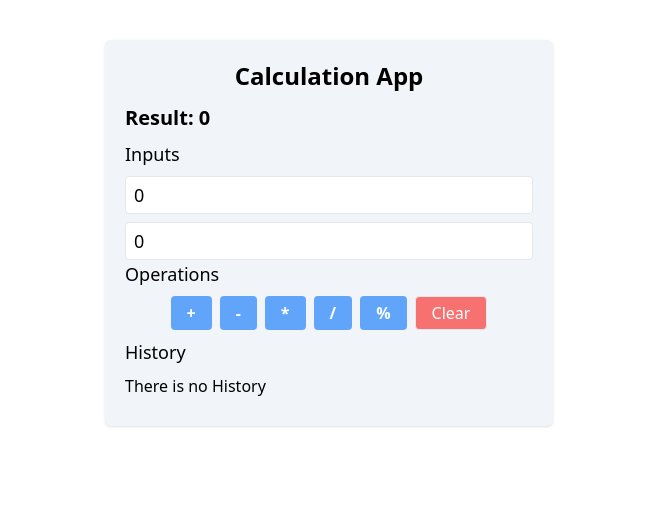
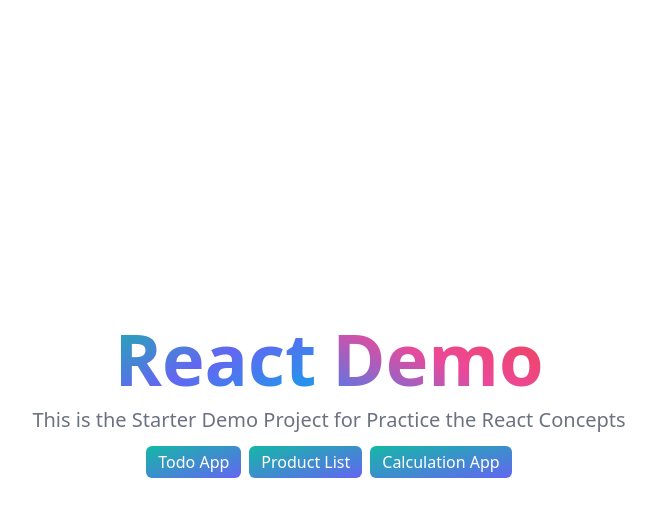
Before and after one commit to noyonalways/full-stack-army-course, a React (Vite) app in the folder frontend/react-demo/: page / in a window 1280 px wide. Shown: the top 516 px of the page, without its empty margins (311-967 px from the left). Built offline with nearby package versions, Linux system fonts and the light colour scheme.

Commit message:
refactor: calculation app refactor and app home page added
- added home page
- calculation app divided into section

```diff
--- a/frontend/react-demo/src/App.jsx
+++ b/frontend/react-demo/src/App.jsx
@@ -1,16 +1,18 @@
 import { Router } from "@reach/router";
 import ProductList from "./components/product-list";
-import Todos from "./components/todos";
+import TodoApp from "./components/todos";
 import CalculationApp from "./components/calculation-app";
+import DemoHome from "./components/demo-home";
 
 const App = () => {
-	return (
-		<Router>
-			<ProductList path="/product-list" />
-			<Todos path="/todos" />
-			<CalculationApp path="/" />
-		</Router>
-	);
+  return (
+    <Router>
+      <DemoHome path="/" />
+      <TodoApp path="/todo" />
+      <CalculationApp path="/calc-app" />
+      <ProductList path="/product-list" />
+    </Router>
+  );
 };
 
 export default App;
--- /dev/null
+++ b/frontend/react-demo/src/components/calculation-app/history-section/index.jsx
@@ -0,0 +1,31 @@
+import PropTypes from "prop-types";
+import HistoryItem from "../history-item";
+const HistorySection = ({ histories, restoredHistory, handleRestoreBtn }) => {
+  return (
+    <div>
+      <p className="my-2 text-lg font-medium">History</p>
+      {histories.length === 0 ? (
+        <p className="mb-2">There is no History</p>
+      ) : (
+        <ul className="space-y-2">
+          {histories.map((historyItem) => (
+            <HistoryItem
+              key={historyItem.id}
+              historyItem={historyItem}
+              restoredHistory={restoredHistory}
+              handleRestoreBtn={handleRestoreBtn}
+            />
+          ))}
+        </ul>
+      )}
+    </div>
+  );
+};
+
+HistorySection.propTypes = {
+  restoredHistory: PropTypes.object,
+  histories: PropTypes.array.isRequired,
+  handleRestoreBtn: PropTypes.func.isRequired,
+};
+
+export default HistorySection;
--- a/frontend/react-demo/src/components/calculation-app/index.jsx
+++ b/frontend/react-demo/src/components/calculation-app/index.jsx
@@ -1,7 +1,7 @@
 import { useState } from "react";
-import OperatorButton from "./operator-button";
-import HistoryItem from "./history-item";
-import InputField from "./input-field";
+import InputSection from "./inputs-section";
+import OperationsSection from "./operations-section";
+import HistorySection from "./history-section";
 
 function* generateId() {
   let id = 0;
@@ -24,34 +24,6 @@ const initialInputState = {
  * DONE: Render history
  * DONE: Restore the history
  */
-
-const operators = [
-	{
-		id: "001",
-		name: "Add",
-		symbol: "+",
-	},
-	{
-		id: "002",
-		name: "Minus",
-		symbol: "-",
-	},
-	{
-		id: "003",
-		name: "Multiply",
-		symbol: "*",
-	},
-	{
-		id: "004",
-		name: "Divide",
-		symbol: "/",
-	},
-	{
-		id: "005",
-		name: "Modulus",
-		symbol: "%",
-	},
-];
 
 const CalculationApp = () => {
   const [inputState, setInputState] = useState({ ...initialInputState });
@@ -104,6 +76,7 @@ const CalculationApp = () => {
     setResult(historyItem.result);
     setRestoredHistory(historyItem);
   };
+
   /*
 	// approach 2
 	const handleFieldA  = (e) => {
@@ -138,60 +111,21 @@ const CalculationApp = () => {
   return (
     <div className="max-w-md mx-auto bg-slate-100 p-5 my-10 rounded-md shadow">
       <h1 className="text-2xl font-bold text-center mb-3">Calculation App</h1>
-			<div>
+      <div className="">
         <h1 className="text-xl font-semibold mb-2">Result: {result}</h1>
-				<div>
-					<p className="font-medium text-lg mb-2">Inputs</p>
-					<div className="space-y-2">
-						<InputField
-							type={"number"}
-							value={inputState.a}
-							name={"a"}
+        <InputSection
+          inputs={inputState}
           handleInputChange={handleInputChange}
         />
-						<InputField
-							type={"number"}
-							value={inputState.b}
-							name={"b"}
-							handleInputChange={handleInputChange}
+        <OperationsSection
+          handleClearOps={handleClearOps}
+          handleArticmeticOps={handleArticmeticOps}
         />
-					</div>
-				</div>
-				<div>
-					<p className="mb-2 text-lg font-medium">Operations</p>
-					<div className="space-x-2 flex justify-center">
-						{operators.map((operator) => (
-							<OperatorButton
-								handleArticmeticOps={handleArticmeticOps}
-								key={operator.id}
-								operator={operator}
-							/>
-						))}
-						<button
-							className="px-4 py-1 bg-red-400 hover:bg-red-500 text-white border active:scale-95 rounded"
-							onClick={handleClearOps}
-						>
-							Clear
-						</button>
-					</div>
-				</div>
-				<div>
-					<p className="my-2 text-lg font-medium">History</p>
-					{histories.length === 0 ? (
-						<p className="mb-2">There is no History</p>
-					) : (
-						<ul className="space-y-2">
-							{histories.map((historyItem) => (
-								<HistoryItem
-									key={historyItem.id}
-									historyItem={historyItem}
+        <HistorySection
+          histories={histories}
           restoredHistory={restoredHistory}
           handleRestoreBtn={handleRestoreBtn}
         />
-							))}
-						</ul>
-					)}
-				</div>
       </div>
     </div>
   );
--- /dev/null
+++ b/frontend/react-demo/src/components/calculation-app/inputs-section/index.jsx
@@ -0,0 +1,34 @@
+import PropTypes from "prop-types";
+import InputField from "../input-field";
+
+const InputSection = ({ inputs, handleInputChange }) => {
+  return (
+    <div>
+      <p className="font-medium text-lg mb-2">Inputs</p>
+      <div className="space-y-2 mb-2">
+        <InputField
+          type={"number"}
+          value={inputs.a}
+          name={"a"}
+          handleInputChange={handleInputChange}
+        />
+        <InputField
+          type={"number"}
+          value={inputs.b}
+          name={"b"}
+          handleInputChange={handleInputChange}
+        />
+      </div>
+    </div>
+  );
+};
+
+InputSection.propTypes = {
+  inputs: PropTypes.shape({
+    a: PropTypes.number.isRequired,
+    b: PropTypes.number.isRequired,
+  }).isRequired,
+  handleInputChange: PropTypes.func.isRequired,
+};
+
+export default InputSection;
--- /dev/null
+++ b/frontend/react-demo/src/components/calculation-app/operations-section/index.jsx
@@ -0,0 +1,65 @@
+import PropTypes from "prop-types";
+import OperatorButton from "../operator-button";
+
+const operators = [
+  {
+    id: "001",
+    name: "Add",
+    symbol: "+",
+  },
+  {
+    id: "002",
+    name: "Minus",
+    symbol: "-",
+  },
+  {
+    id: "003",
+    name: "Multiply",
+    symbol: "*",
+  },
+  {
+    id: "004",
+    name: "Divide",
+    symbol: "/",
+  },
+  {
+    id: "005",
+    name: "Modulus",
+    symbol: "%",
+  },
+  {
+    id: "006",
+    name: "Power",
+    symbol: "**",
+  },
+];
+
+const OperationsSection = ({ handleArticmeticOps, handleClearOps }) => {
+  return (
+    <div>
+      <p className="mb-2 text-lg font-medium">Operations</p>
+      <div className="space-x-2 flex justify-center">
+        {operators.map((operator) => (
+          <OperatorButton
+            handleArticmeticOps={handleArticmeticOps}
+            key={operator.id}
+            operator={operator}
+          />
+        ))}
+        <button
+          className="px-4 py-1 bg-red-400 hover:bg-red-500 text-white border active:scale-95 rounded"
+          onClick={handleClearOps}
+        >
+          Clear
+        </button>
+      </div>
+    </div>
+  );
+};
+
+OperationsSection.propTypes = {
+  handleArticmeticOps: PropTypes.func.isRequired,
+  handleClearOps: PropTypes.func.isRequired,
+};
+
+export default OperationsSection;
--- /dev/null
+++ b/frontend/react-demo/src/components/demo-home/index.jsx
@@ -0,0 +1,46 @@
+import { Link } from "@reach/router";
+
+const DemoHome = () => {
+  return (
+    <section className="bg-white dark:bg-gray-950">
+      <div className="container mx-auto h-dvh flex items-center justify-center">
+        <div>
+          <h1 className="text-5xl space-x-4 font-extrabold lg:text-7xl 2xl:text-8xl text-center">
+            <span className="text-transparent bg-gradient-to-br bg-clip-text from-teal-500 via-indigo-500 to-sky-500 dark:from-teal-200 dark:via-indigo-300 dark:to-sky-500">
+              React
+            </span>
+
+            <span className="text-transparent bg-gradient-to-tr bg-clip-text from-blue-500 via-pink-500 to-red-500 dark:from-sky-300 dark:via-pink-300 dark:to-red-500">
+              Demo
+            </span>
+          </h1>
+          <p className="text-center lg:text-xl mt-3 text-gray-500 dark:text-gray-400">
+            This is the Starter Demo Project for Practice the React Concepts
+          </p>
+          <div className="flex items-center space-x-2 mt-3 justify-center">
+            <Link
+              className="bg-gradient-to-br from-teal-500 to-indigo-500 dark:from-teal-400 dark:to-indigo-400 px-3 py-1 rounded-md text-white font-medium active:scale-95 duration-200 text-xs md:text-base"
+              to="/todo"
+            >
+              Todo App
+            </Link>
+            <Link
+              className="bg-gradient-to-br from-teal-500 to-indigo-500 dark:from-teal-400 dark:to-indigo-400 px-3 py-1 rounded-md text-white font-medium active:scale-95 duration-200 text-xs md:text-base"
+              to="/product-list"
+            >
+              Product List
+            </Link>
+            <Link
+              className="bg-gradient-to-br from-teal-500 to-indigo-500 dark:from-teal-400 dark:to-indigo-400 px-3 py-1 rounded-md text-white font-medium active:scale-95 duration-200 text-xs md:text-base"
+              to="/calc-app"
+            >
+              Calculation App
+            </Link>
+          </div>
+        </div>
+      </div>
+    </section>
+  );
+};
+
+export default DemoHome;
--- a/frontend/react-demo/src/components/todos/index.jsx
+++ b/frontend/react-demo/src/components/todos/index.jsx
@@ -22,7 +22,7 @@ function getFormatedDate(dateStr) {
   return `${date.getDate()}/${date.getMonth() + 1}/${date.getFullYear()}`;
 }
 
-const Todos = () => {
+const TodoApp = () => {
   return (
     <div className="my-5">
       <h1 className="text-2xl font-bold text-center my-5">
@@ -42,4 +42,4 @@ const Todos = () => {
   );
 };
 
-export default Todos;
+export default TodoApp;
```
Lines whose indentation alone changed are shown as unchanged.
